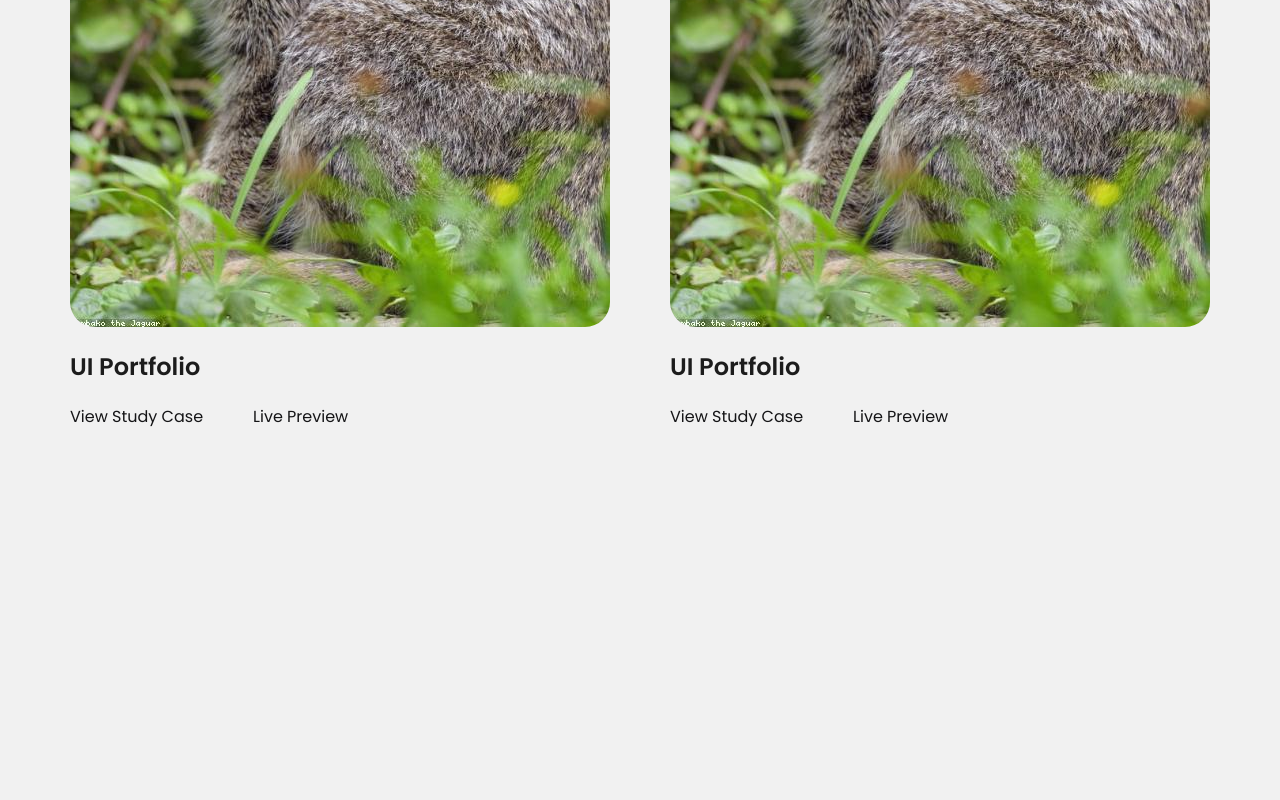
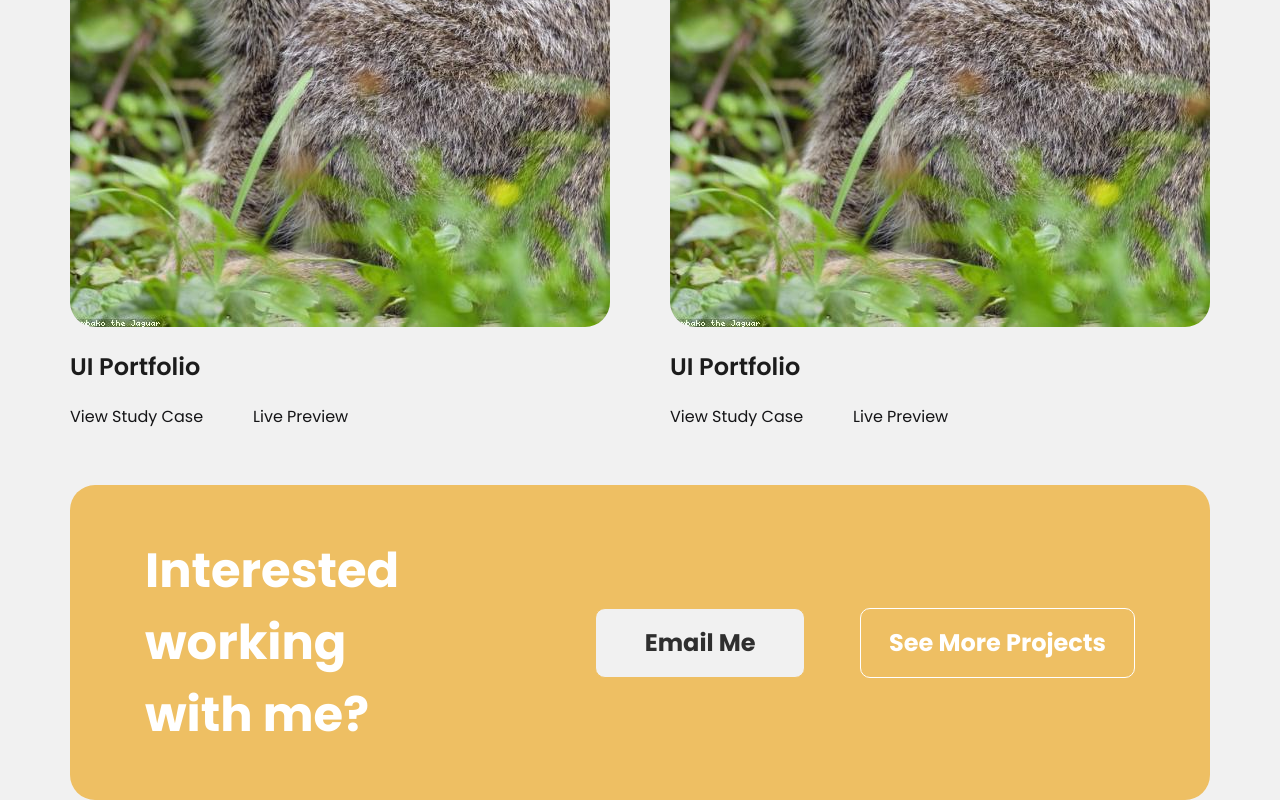
Before and after one commit to caner-karaman/caner-karaman, a Next.js app: page / in a window 1280 px wide. Shown: the part 1880-2680 px from the top of the page. Before the commit the page ends 2365 px from the top, so only its background shows below. Built offline with nearby package versions, Linux system fonts and the light colour scheme.

Commit message:
Finish newsletter

```diff
--- /dev/null
+++ b/components/Newsletter.tsx
@@ -0,0 +1,50 @@
+import React from 'react'
+import styled from 'styled-components';
+import Button from './Button';
+import Container from './Container';
+
+const Wrapper = styled.div`
+  height: 315px;
+  display: flex;
+  justify-content: space-between;
+  padding: 0 75px;
+  background-color: #EEBF63;
+  align-items: center;
+  border-radius: 25px;
+`
+
+const Title = styled.h1`
+  color: #FFFFFF;
+`
+
+const StyledButton = styled(Button)`
+  height: 70px;
+  min-width: 210px;
+  font-size: 24px;
+  margin-right: 55px;
+`
+
+const TernararyButton = styled(Button)`
+  height: 70px;
+  font-size: 24px;
+  background-color: #EEBF63;
+  border-color: #FFF;
+`
+
+const NewsLetter = () => {
+  return(
+    <section>
+      <Container>
+        <Wrapper>
+          <Title>Interested<br/>working<br/>with me?</Title>
+          <div>
+            <StyledButton buttonTypes="secondary">Email Me</StyledButton>
+            <TernararyButton>See More Projects</TernararyButton>
+          </div>
+        </Wrapper>
+      </Container>
+    </section>
+  )
+}
+
+export default NewsLetter;
--- a/pages/index.tsx
+++ b/pages/index.tsx
@@ -4,6 +4,7 @@ import Header from "../components/Header";
 import Promotion from '../components/Promotion';
 import CountSection from '../components/CountSection';
 import RecentProjects from '../components/RecentProjects';
+import NewsLetter from '../components/Newsletter';
 
 const Home: NextPage = () => {
   return (
@@ -48,6 +49,7 @@ const Home: NextPage = () => {
         <Promotion></Promotion>
         <CountSection></CountSection>
         <RecentProjects></RecentProjects>
+        <NewsLetter />
       </main>
     </div>
   )
```
